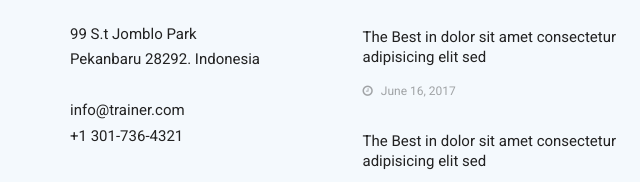
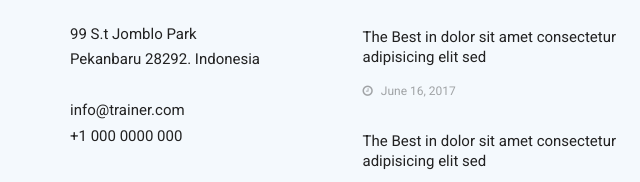
Before and after one commit to dev-morshed/trainer_mentor_, a plain HTML site: page index.html in a window 1280 px wide. Shown: the part 7403-7585 px from the top of the page, 0-640 px from the left. Drawn offline with Linux system fonts and the light colour scheme; some packages are replaced by stand-ins of ours; files whose address does not match are found by name.

Commit message:
Update index.html

```diff
--- a/index.html
+++ b/index.html
@@ -864,7 +864,7 @@
 						<p>99 S.t Jomblo Park <br>Pekanbaru 28292. Indonesia<br>
  <br>
 info@trainer.com  <br>
-+1 301-736-4321</p>
++1 000 0000 000</p>
 						<div class="footer-sosmed">
 							<a href="#" title="">
 								<div class="item">
```
